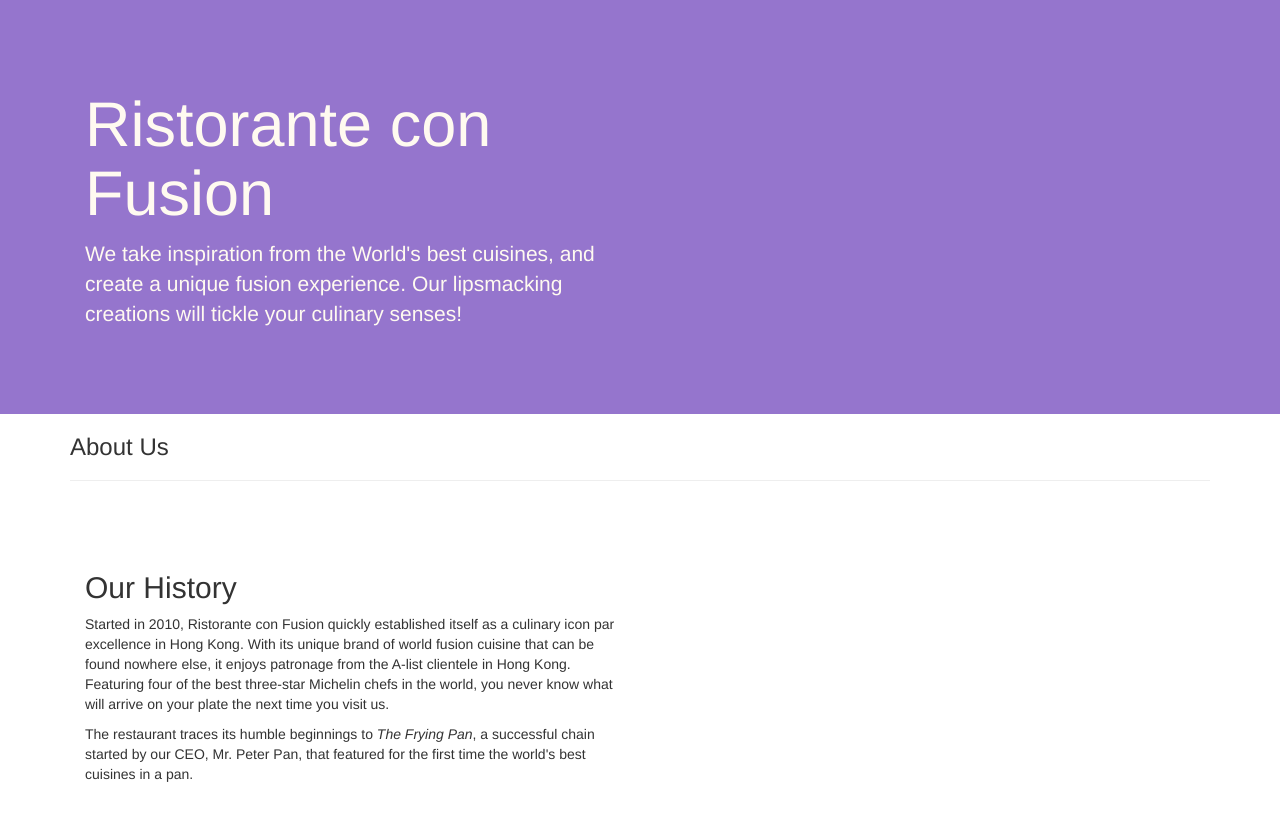
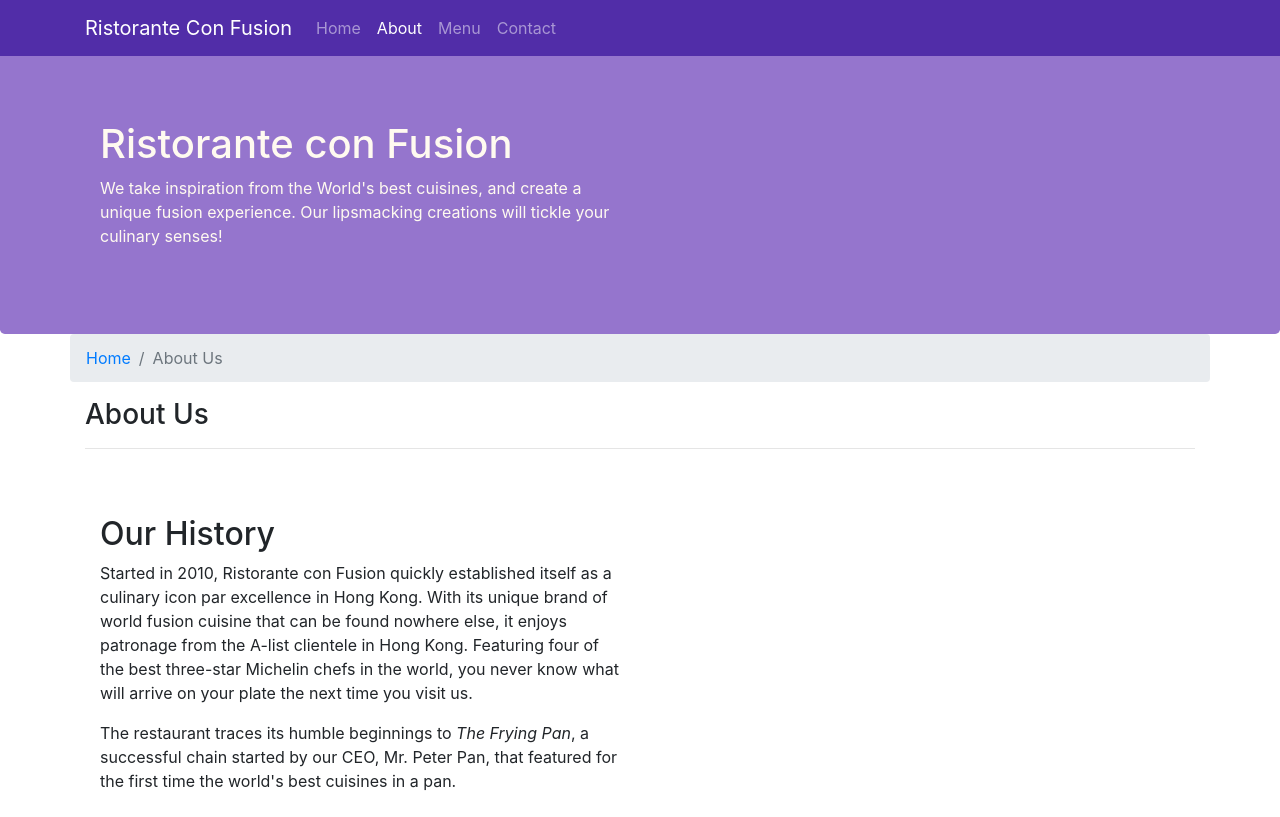
Before and after one commit to ayushkumar-25/web-dev-coursera, a website: page aboutus.html in a window 1280 px wide. Shown: the top 817 px of the page. Drawn offline with nearby package versions, Linux system fonts and the light colour scheme.

Commit message:
Navbar and Breadcrums

```diff
--- a/aboutus.html
+++ b/aboutus.html
@@ -16,6 +16,23 @@
 </head>
 
 <body>
+    <nav class="navbar navbar-dark navbar-expand-sm fixed-top">
+        <div class="container">
+            <button class="navbar-toggler" type="button" data-toggle="collapse" data-target="#Navbar">
+                <span class="navbar-toggler-icon"></span>
+            </button>
+            <a class="navbar-brand" href="/conFusion/index.html">Ristorante Con Fusion</a>
+            <div class="collapse navbar-collapse" id="Navbar">
+                <ul class="navbar-nav mr-auto">
+                    <li class="nav-item"><a class="nav-link" href="/conFusion/index.html">Home</a></li>
+                    <li class="nav-item active"><a class="nav-link" href="aboutus.html">About</a></li>
+                    <li class="nav-item"><a class="nav-link" href="">Menu</a></li>
+                    <li class="nav-item"><a class="nav-link" href="">Contact</a></li>
+                </ul>
+            </div>
+
+        </div>
+    </nav>
 
     <header class="jumbotron">
         <div class="container">
@@ -31,8 +48,12 @@
     </header>
 
     <div class="container">
-        <div>
-            <div>
+        <div class="row">
+            <ol class="col-12 breadcrumb">
+                <li class="breadcrumb-item"><a href="/conFusion/index.html">Home</a></li>
+                <li class="breadcrumb-item active">About Us</li>
+            </ol>
+            <div class="col-12">
                <h3>About Us</h3>
                <hr>
             </div>
@@ -70,8 +91,8 @@
                 <div class="col-4 offset-1 col-sm-2">
                     <h5>Links</h5>
                     <ul class="list-unstyled">
-                        <li><a href="#">Home</a></li>
-                        <li><a href="#">About</a></li>
+                        <li><a href="/conFusion/index.html">Home</a></li>
+                        <li><a href="aboutus.html">About</a></li>
                         <li><a href="#">Menu</a></li>
                         <li><a href="#">Contact</a></li>
                     </ul>
--- a/conFusion/css/style.css
+++ b/conFusion/css/style.css
@@ -28,3 +28,12 @@
     margin: 0px;
     color: #0f0f0f;
 }
+
+body{
+    padding: 50px 0px 0px 0px;
+    z-index: 0;
+}
+
+.navbar-dark{
+    background-color: #512DA8;
+}
```
Also changed, not shown: conFusion/index.html (+20 -3 lines).
